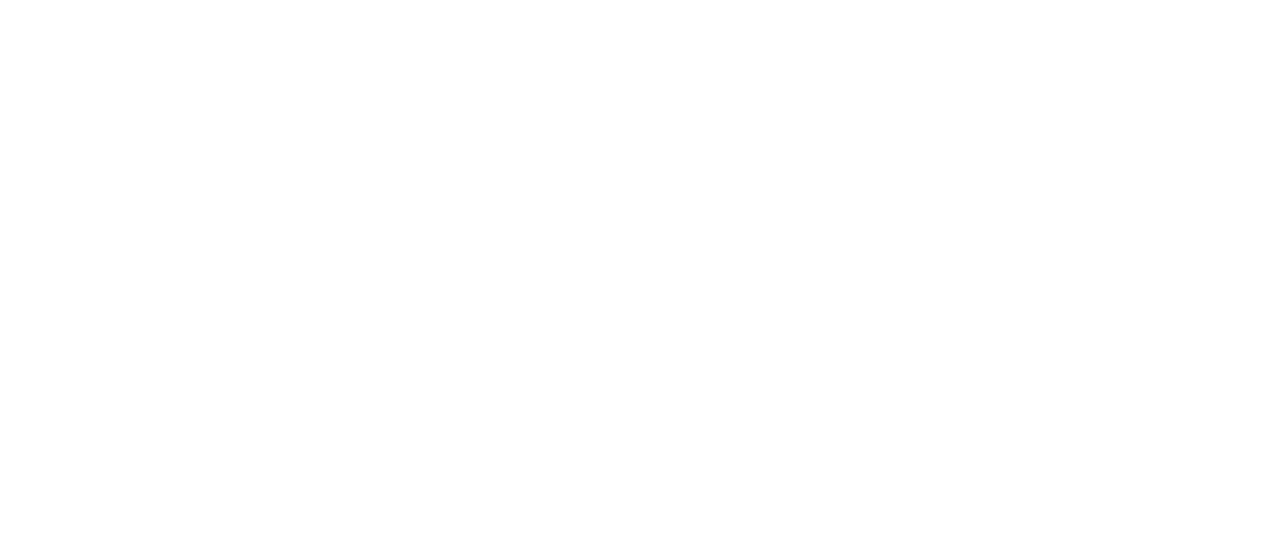
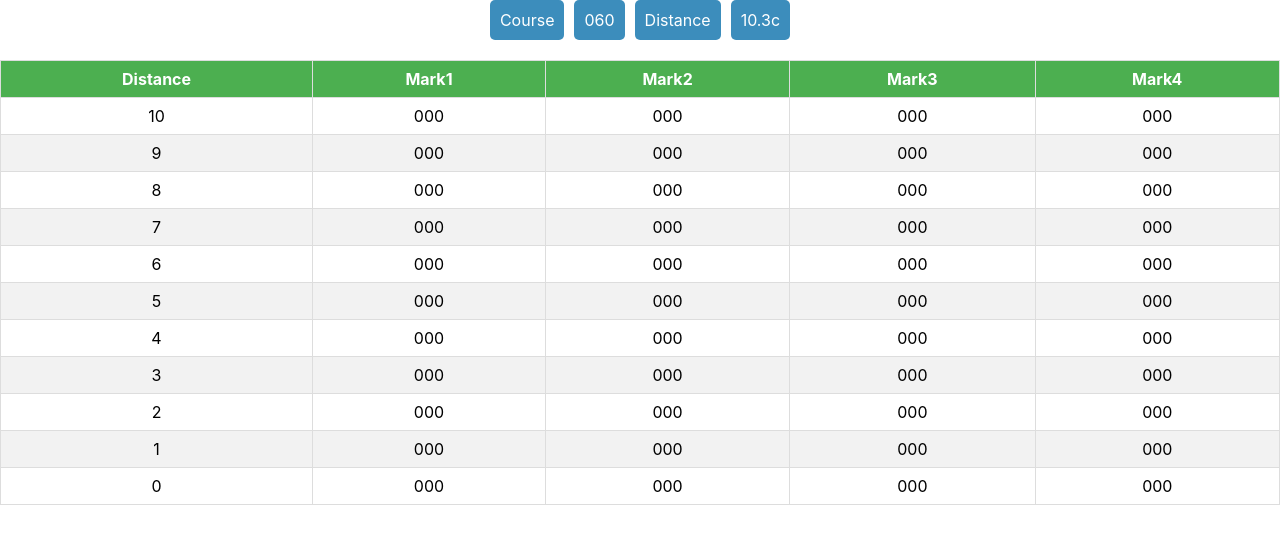
Before and after one commit to kendricksin/test-frontend, a React (Create React App) app: page / in a window 1280 px wide. Shown: the top 544 px of the page. Built offline with nearby package versions, Linux system fonts and the light colour scheme.

Commit message:
functions in react need to be capitalized

```diff
--- a/src/App.js
+++ b/src/App.js
@@ -1,13 +1,13 @@
 import React from 'react';
 import './App.css';
-import header from './components/header';
-import navtable from './components/navtable';
+import Header from './components/Header';
+import NavTable from './components/NavTable';
 
 function App() {
   return (
     <div className="App">
-      <header />
-      <navtable />
+      <Header />
+      <NavTable />
     </div>
   );
 }
--- a/src/components/header.css
+++ b/src/components/header.css
@@ -0,0 +1,13 @@
+.header {
+    display: flex;
+    justify-content: center;
+    margin-bottom: 20px;
+  }
+
+  .header-item {
+    background-color: #3c8dbc;
+    color: white;
+    padding: 10px;
+    margin: 0 5px;
+    border-radius: 5px;
+  }
--- a/src/components/header.js
+++ b/src/components/header.js
@@ -0,0 +1,15 @@
+import React from 'react';
+import './Header.css';
+
+function Header() {
+  return (
+    <div className="header">
+      <div className="header-item">Course</div>
+      <div className="header-item">060</div>
+      <div className="header-item">Distance</div>
+      <div className="header-item">10.3c</div>
+    </div>
+  );
+}
+
+export default Header;
--- a/src/components/navtable.css
+++ b/src/components/navtable.css
@@ -0,0 +1,23 @@
+table {
+    width: 100%;
+    border-collapse: collapse;
+  }
+
+  th, td {
+    border: 1px solid #ddd;
+    padding: 8px;
+    text-align: center;
+  }
+
+  th {
+    background-color: #4CAF50;
+    color: white;
+  }
+
+  tr:nth-child(even) {
+    background-color: #f2f2f2;
+  }
+
+  tr:hover {
+    background-color: #ddd;
+  }
--- a/src/components/navtable.js
+++ b/src/components/navtable.js
@@ -0,0 +1,36 @@
+import React from 'react';
+import './NavTable.css';
+
+function NavTable() {
+  const distances = Array.from({ length: 11 }, (_, i) => 10 - i); // [10, 9, 8, ... , 0]
+  const marks = ["Mark1", "Mark2", "Mark3", "Mark4"];
+  const initialData = distances.map(distance => ({
+    distance,
+    marks: marks.reduce((acc, mark) => ({ ...acc, [mark]: '000' }), {})
+  }));
+
+  return (
+    <table>
+      <thead>
+        <tr>
+          <th>Distance</th>
+          {marks.map(mark => (
+            <th key={mark}>{mark}</th>
+          ))}
+        </tr>
+      </thead>
+      <tbody>
+        {initialData.map(row => (
+          <tr key={row.distance}>
+            <td>{row.distance}</td>
+            {marks.map(mark => (
+              <td key={mark}>{row.marks[mark]}</td>
+            ))}
+          </tr>
+        ))}
+      </tbody>
+    </table>
+  );
+}
+
+export default NavTable;
```
